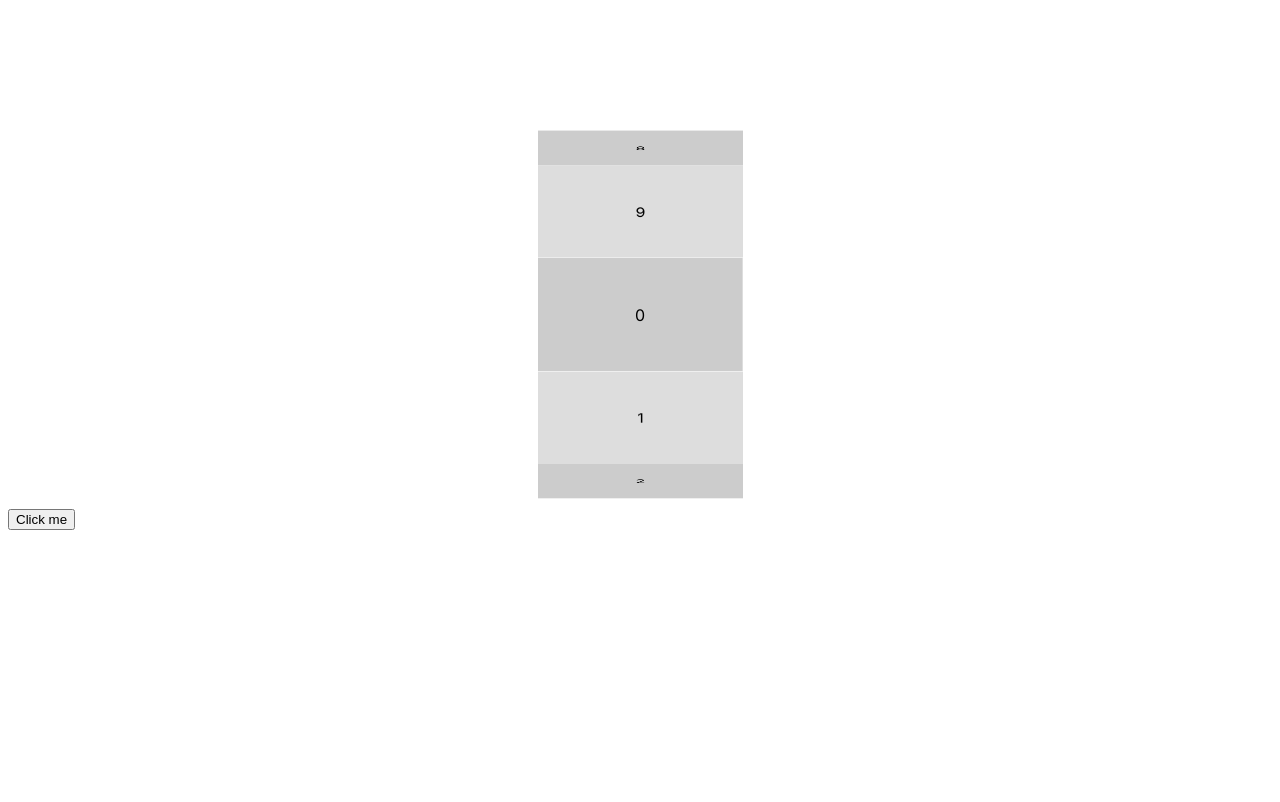
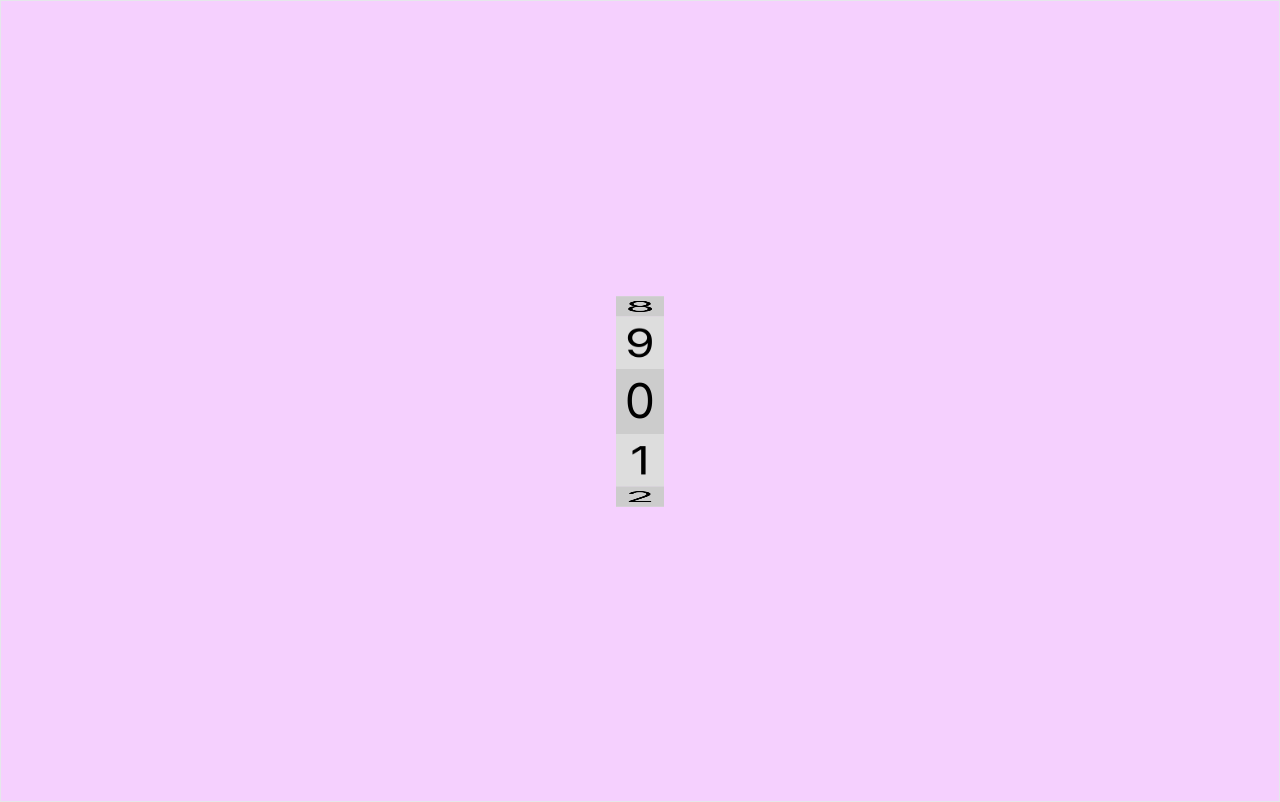
Before and after one commit to kylebatucal/mechanical-counter, a Next.js app: page / in a window 1280 px wide. Built offline with nearby package versions, Linux system fonts and the light colour scheme.

Commit message:
better prototype

```diff
--- a/src/app/globals.css
+++ b/src/app/globals.css
@@ -1,10 +1,30 @@
-/* @tailwind base;
+@tailwind base;
 @tailwind components;
-@tailwind utilities; */
+@tailwind utilities;
 
 .wheel {
+  height: 800px;
+  width: 3rem;
+  margin: 0 auto;
+
+  transform: rotateX(0deg);
+  transform-style: preserve-3d;
+
+  /* transition-duration: 0.15s; */
   /* background-color: red; */
-  position: relative;
+}
+
+.segment:nth-child(odd) {
+  background-color: #ccc;
+}
+
+.segment:nth-child(even) {
+  background-color: #ddd;
+}
+
+/* .wheel {
+  background-color: red;
+  position: static;
   width: 16vw;
   height: 500px;
   margin: 0 auto;
@@ -20,38 +40,8 @@
   position: absolute;
   top: 50%;
   background-color: #ccc;
-}
+} */
 
-.segment:nth-child(even) {
+/* .segment:nth-child(even) {
   background-color: #ddd;
-}
-
-/* :root {
-  --foreground-rgb: 0, 0, 0;
-  --background-start-rgb: 214, 219, 220;
-  --background-end-rgb: 255, 255, 255;
-}
-
-@media (prefers-color-scheme: dark) {
-  :root {
-    --foreground-rgb: 255, 255, 255;
-    --background-start-rgb: 0, 0, 0;
-    --background-end-rgb: 0, 0, 0;
-  }
-}
-
-body {
-  color: rgb(var(--foreground-rgb));
-  background: linear-gradient(
-      to bottom,
-      transparent,
-      rgb(var(--background-end-rgb))
-    )
-    rgb(var(--background-start-rgb));
-}
-
-@layer utilities {
-  .text-balance {
-    text-wrap: balance;
-  }
 } */
--- a/src/app/ui/counter.tsx
+++ b/src/app/ui/counter.tsx
@@ -2,52 +2,69 @@
 
 import { useState } from 'react'
 
+// function Wheel() {
+//   // Return wheel
+//   const [degrees, setDegrees] = useState(0)
+
+//   return (
+//     <div>
+//       <div
+//         className='wheel'
+//         style={{
+//           transformOrigin: `50% calc(50% + ${height / 2}px)`,
+//           transform: `rotateX(${degrees}deg) rotateY(30deg)`
+//         }}
+//       >
+//         {segments}
+//       </div>
+//       <button onMouseDown={() => {setDegrees(degrees+36)}}>Click me</button>
+//     </div>
+//   )
+// }
+
+
+
 function Wheel() {
-  const numbers = [0,9,8,7,6,5,4,3,2,1]
-  const diameter = 350;
+  const numbers = [0,1,2,3,4,5,6,7,8,9]
+  const diameter = 200 // in pixels
   const radius = diameter / 2
-  // const circumference = Math.PI * diameter
-  const height = 113
+  const segmentHeight = (3.25 * diameter) / numbers.length // Because it is not a perfect circle we make pi = 3.25
 
-  // Create segments
     const segments = numbers.map((digit, i) => {
-    const style = {
-      transform: `rotateX(${36*i}deg) translateZ(${radius}px)`,
-      height: height
+      const segmentTransform = {
+        transform: `rotateX(${-(360/numbers.length)*i}deg) translateZ(${radius}px)`,
+        height: segmentHeight,
+        top: `calc(50% - ${segmentHeight / 2}px)`
       }
-
       return (
-      <div className='segment' style={style} key={digit.toString()}>
+        <div
+        className='segment absolute w-full flex items-center justify-center text-5xl'
+        style={segmentTransform}
+        key={digit.toString()}>
           {digit}
         </div>
       )
   })
 
-  // Return wheel
-  const [degrees, setDegrees] = useState(0)
 
+  const wheelTransform = {
+    transformOrigin: 'center',
+    // transform: `rotateX(${degrees}deg) rotateY(30deg)`
+  }
   return (
-    <div>
-      <div
-        className='wheel'
-        style={{
-          transformOrigin: `50% calc(50% + ${height / 2}px)`,
-          transform: `rotateX(${degrees}deg)`
-        }}
-      >
+    <div className='wheel' style={wheelTransform}>
       {segments}
     </div>
-      <button onMouseDown={() => {setDegrees(degrees+36)}}>Click me</button>
-    </div>
   )
-
 }
 
 export default function Counter() {
 
   return (
-    <div>
+    <div className='h-screen'>
+      <div className='border bg-fuchsia-200'>
         <Wheel/>
+      </div>
     </div>
   )
 
```
Lines whose indentation alone changed are shown as unchanged.
